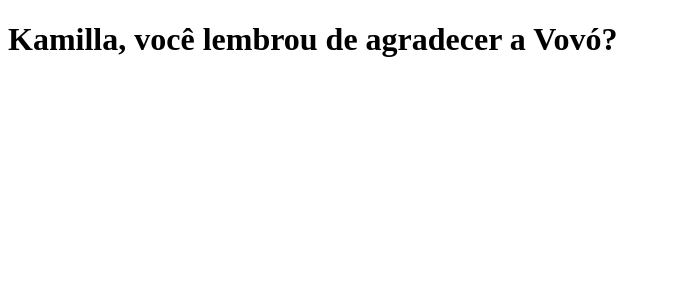
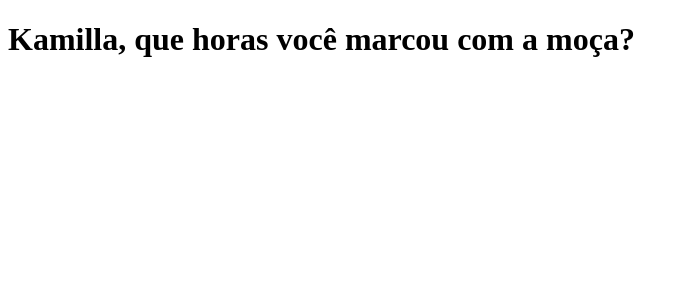
Before and after one commit to DevAlexanderMiranda/clone-tabnews, a Next.js app: page / in a window 1280 px wide. Shown: the top 300 px of the page, without its empty margins (0-688 px from the left). Built offline with nearby package versions, Linux system fonts and the light colour scheme.

Commit message:
Mais testes

```diff
--- a/pages/index.js
+++ b/pages/index.js
@@ -1,5 +1,5 @@
 function Home(){
-    return <h1> Kamilla, você lembrou de agradecer a Vovó? </h1>
+    return <h1> Kamilla, que horas você marcou com a moça? </h1>
 }
 
 export default Home;
```
